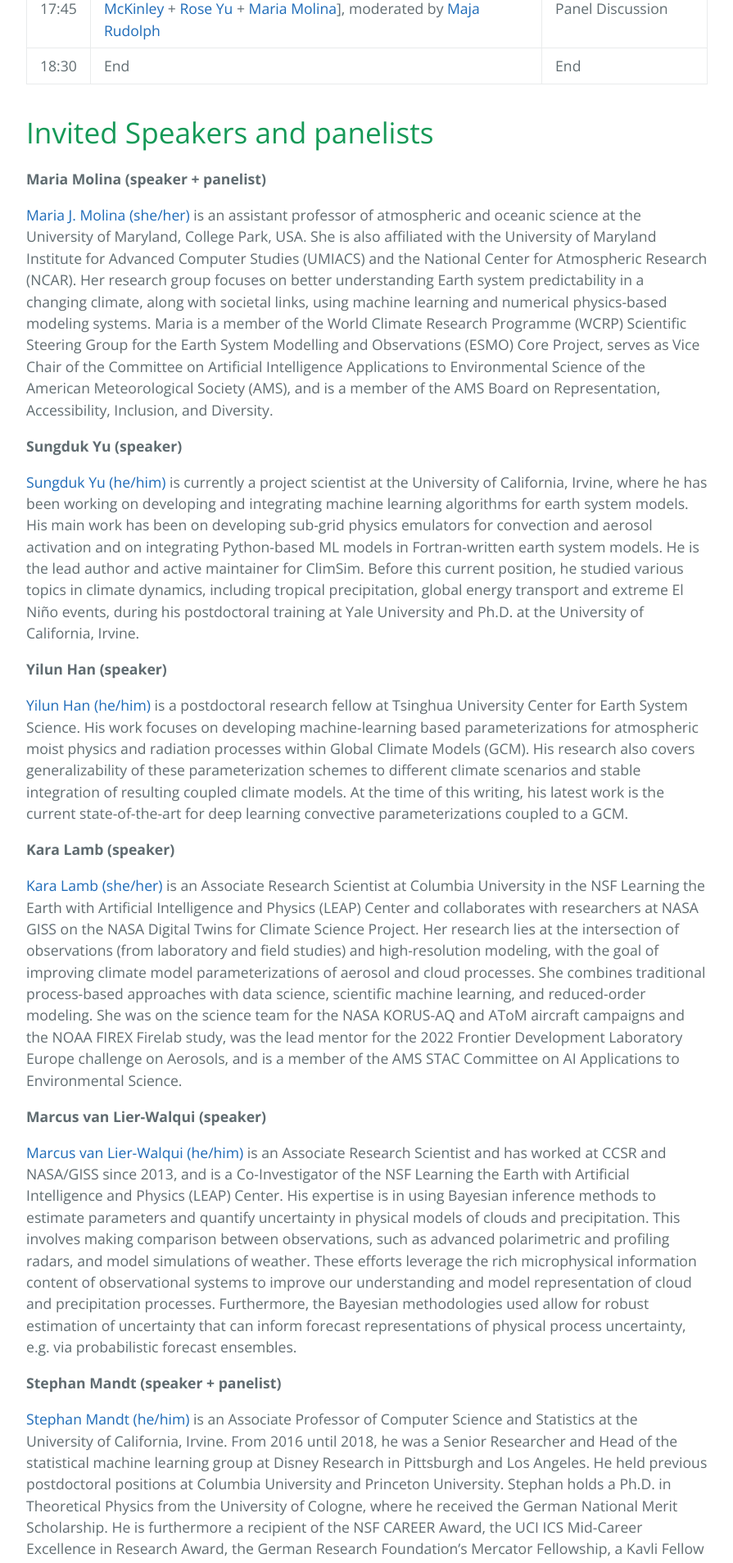
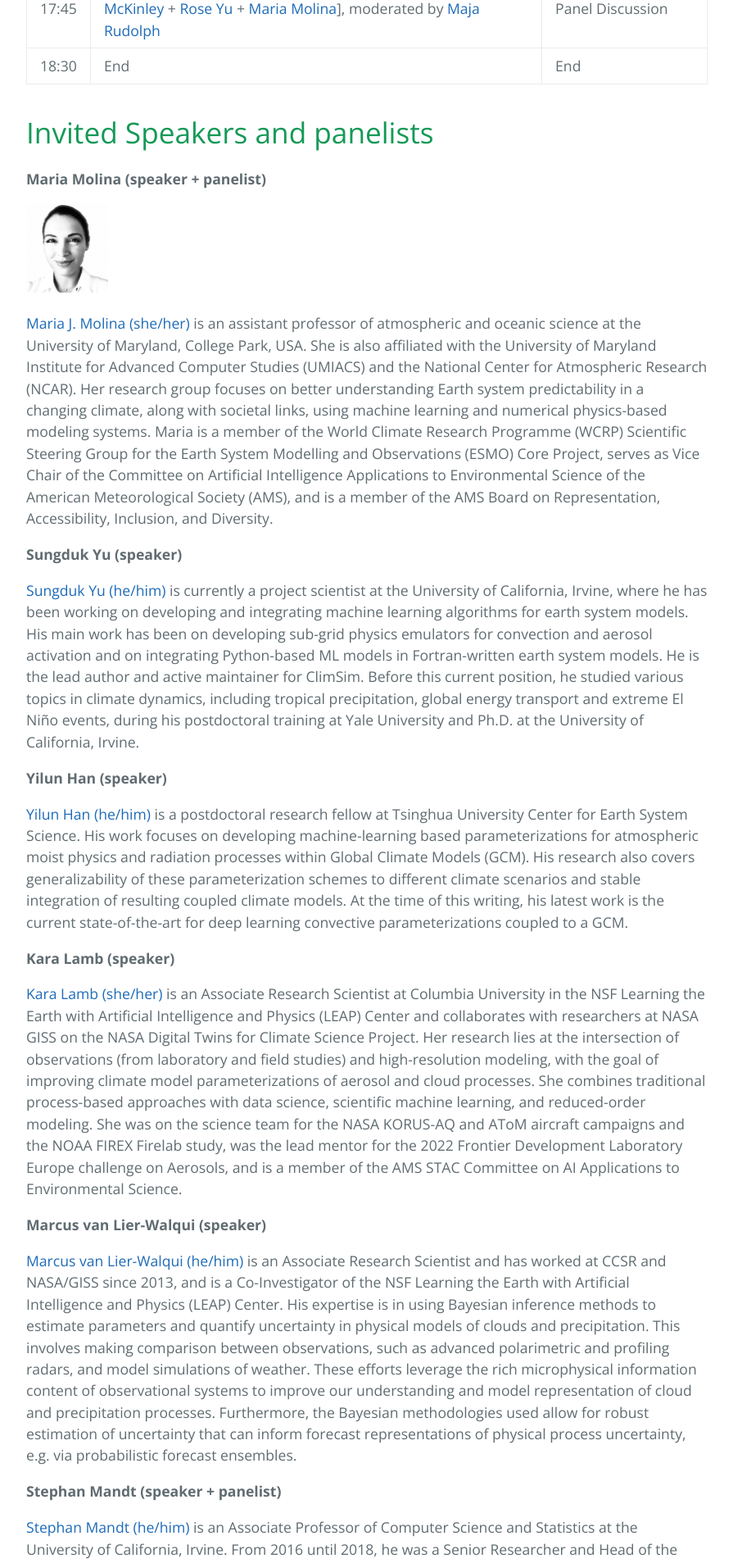
Before and after one commit to leap-stc/ml4esm-workshop, a Jekyll site: the page built from index.md, in a window 1280 px wide. Shown: the part 3071-4978 px from the top of the page at 82% size, without its empty margins (192-1087 px from the left). Built offline with Jekyll 4.4.1, drawn with Linux system fonts in a browser that asks for light colours.

Commit message:
Update index.md

```diff
--- a/index.md
+++ b/index.md
@@ -84,6 +84,8 @@ _All listed speakers have been confirmed._ The coffee breaks, poster sessions, Q
 # Invited Speakers and panelists
 
 **Maria Molina (speaker + panelist)**
+
+<img src="photos/MariaMolina.jpeg" alt="Molina" width="100"/>
 
 [Maria J. Molina (she/her)](https://mariajmolina.github.io/) is an assistant professor of atmospheric and oceanic science at the University of Maryland, College Park, USA. She is also affiliated with the University of Maryland Institute for Advanced Computer Studies (UMIACS) and the National Center for Atmospheric Research (NCAR). Her research group focuses on better understanding Earth system predictability in a changing climate, along with societal links, using machine learning and numerical physics-based modeling systems. Maria is a member of the World Climate Research Programme (WCRP) Scientific Steering Group for the Earth System Modelling and Observations (ESMO) Core Project, serves as Vice Chair of the Committee on Artificial Intelligence Applications to Environmental Science of the American Meteorological Society (AMS), and is a member of the AMS Board on Representation, Accessibility, Inclusion, and Diversity.
 
```
